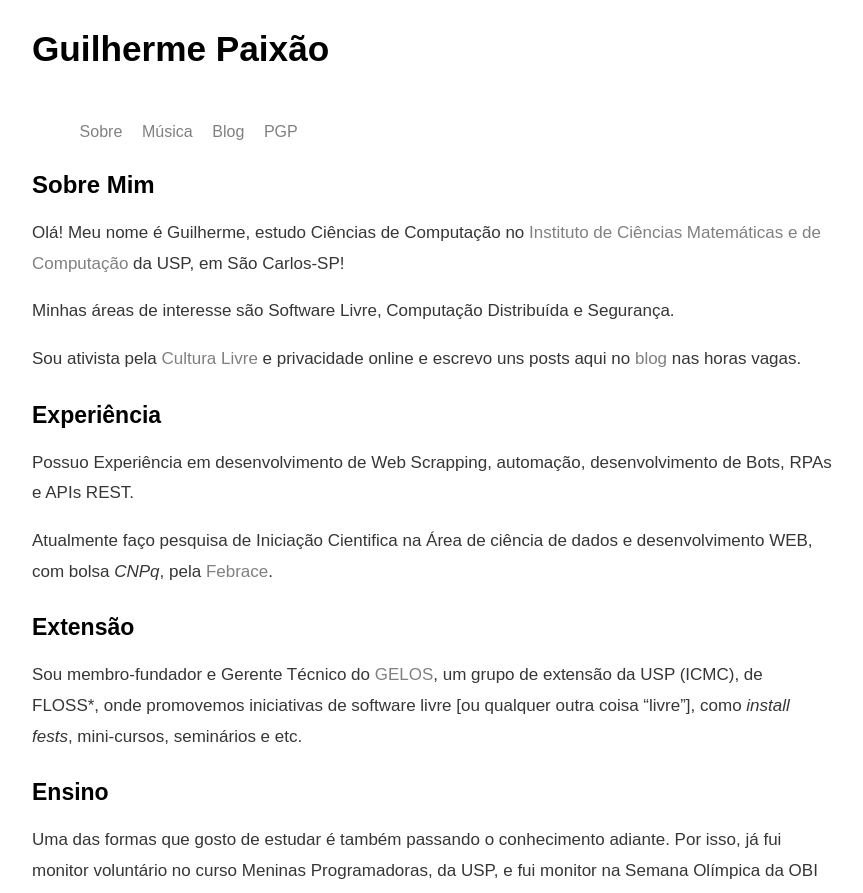
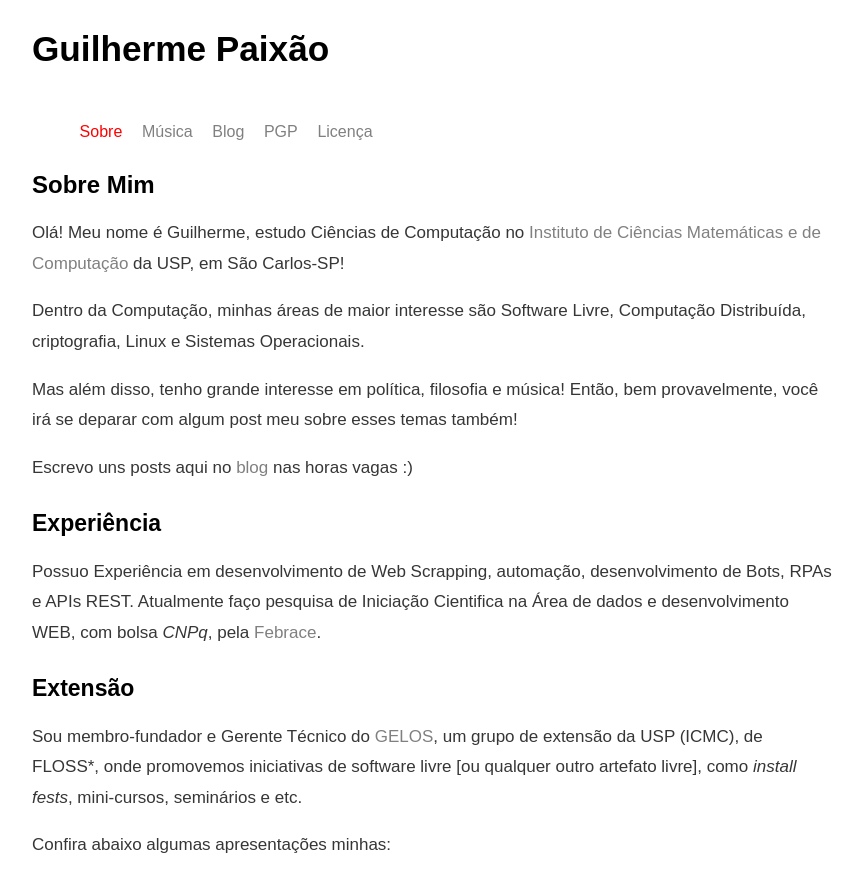
Before and after one commit to gp2112/guip.dev, a Jekyll site: the page built from _pages/home.md, in a window 1280 px wide. Shown: the top 893 px of the page, without its empty margins (208-1071 px from the left). Built offline with Jekyll 4.4.1, drawn with Linux system fonts in a browser that asks for light colours; some web fonts are replaced; some of the changed text lies outside the part shown; grey boxes are pictures that could not be loaded.

Commit message:
Generalizing nav pages and select class

```diff
--- a/_config.yml
+++ b/_config.yml
@@ -24,7 +24,6 @@ description: >- # this means to ignore newlines until "baseurl:"
   Bem-vindo ao meu site pessoal! Aqui posto uns artigos no blog e tutoriais interessantes!
 
 url: "https://guip.dev" # the base hostname & protocol for your site, e.g. http://example.com
-twitter_username: jonilare
 github_username:  gp2112
 linkedin_username: guip2000
 instagram_username: guip2112
--- a/_includes/header.html
+++ b/_includes/header.html
@@ -2,10 +2,9 @@
 		<a href="/"><h1>Guilherme Paixão</h1></a>
 		<nav>
 			<ul>
-                		<li><a href="/">Sobre</a></li>
-                        <li><a href="/musica">Música</a></li>
-						<li><a href="/blog">Blog</a></li>
-                        <li><a href="/43827E2886E5C34F38D577538C814D625FBD99D1.asc">PGP</a></li>
+                {% for link in site.data.nav %}
+                <li><a {% if page.url == link.url%}class="selected"{% endif %} href="{{ link.url }}">{{ link.title }}</a></li>
+                {% endfor %}
 			</ul>
 		</nav>
 	</header>
--- a/_pages/home.md
+++ b/_pages/home.md
@@ -7,20 +7,29 @@ permalink: /
 
 Olá! Meu nome é Guilherme, estudo Ciências de Computação no [Instituto de Ciências Matemáticas e de Computação](https://www.icmc.usp.br/) da USP, em São Carlos-SP!
 
-Minhas áreas de interesse são Software Livre, Computação Distribuída e Segurança.
+Dentro da Computação, minhas áreas de maior interesse são Software Livre, Computação Distribuída, criptografia, Linux e Sistemas Operacionais.
 
-Sou ativista pela [Cultura Livre](https://en.wikipedia.org/wiki/Free-culture_movement) e privacidade online e escrevo uns posts aqui no [blog](/blog) nas horas vagas.
+Mas além disso, tenho grande interesse em política, filosofia e música! Então, bem provavelmente, você irá se deparar com algum post meu sobre esses temas também!
+
+Escrevo uns posts aqui no [blog](/blog) nas horas vagas :)
 
 ### Experiência
 
 Possuo Experiência em desenvolvimento de Web Scrapping, automação, desenvolvimento de Bots, RPAs e APIs REST.
-
-Atualmente faço pesquisa de Iniciação Cientifica na Área de ciência de dados e desenvolvimento WEB, com bolsa *CNPq*, pela [Febrace](https://febrace.org.br/).
+Atualmente faço pesquisa de Iniciação Cientifica na Área de dados e desenvolvimento WEB, com bolsa *CNPq*, pela [Febrace](https://febrace.org.br/).
 
 ### Extensão
-Sou membro-fundador e Gerente Técnico do [GELOS](https://gelos.club/sobre), um grupo de extensão da USP (ICMC), de FLOSS\*, onde promovemos iniciativas de software livre [ou qualquer outra coisa "livre"], como *install fests*, mini-cursos, seminários e etc.
+Sou membro-fundador e Gerente Técnico do [GELOS](https://gelos.club/sobre), um grupo de extensão da USP (ICMC), de FLOSS\*, onde promovemos iniciativas de software livre [ou qualquer outro artefato livre], como *install fests*, mini-cursos, seminários e etc.
 
+Confira abaixo algumas apresentações minhas:
+
+<div class="collection">
+    <iframe src="https://www.youtube-nocookie.com/embed/EQJansnxksY" title="YouTube video player" frameborder="0" allow="accelerometer; autoplay; clipboard-write; encrypted-media; gyroscope; picture-in-picture" allowfullscreen></iframe>
+    <iframe src="https://www.youtube-nocookie.com/embed/PImQb4FPrSg" title="YouTube video player" frameborder="0" allow="accelerometer; autoplay; clipboard-write; encrypted-media; gyroscope; picture-in-picture" allowfullscreen></iframe>
+</div>
 
 ### Ensino
 
 Uma das formas que gosto de estudar é também passando o conhecimento adiante. Por isso, já fui monitor voluntário no curso Meninas Programadoras, da USP, e fui monitor na Semana Olímpica da OBI 2021.
+
+Atualmente, sou monitor da disciplina de Redes de Computadores, aqui do ICMC-USP.
--- a/assets/css/style.scss
+++ b/assets/css/style.scss
@@ -24,3 +24,21 @@
     margin: 0;
     border: solid rgba(240, 3, 2, 0.9) 5px;
 }
+
+
+.collection {
+    width: 105%;
+    height: 20em;
+}
+.collection iframe {
+    display: inline-block;
+    margin: 2%;
+    width: 45%;
+    height: 98%;
+    max-height: 400px;
+    border-radius: 0.7em;
+}
+
+.selected {
+    color: red;
+}
```
Also changed, not shown: _data/nav.yml (added, +14 -0 lines), _posts/2022-06-30-A-Imprensa-Mainstream.md (deleted, +0 -84 lines).
